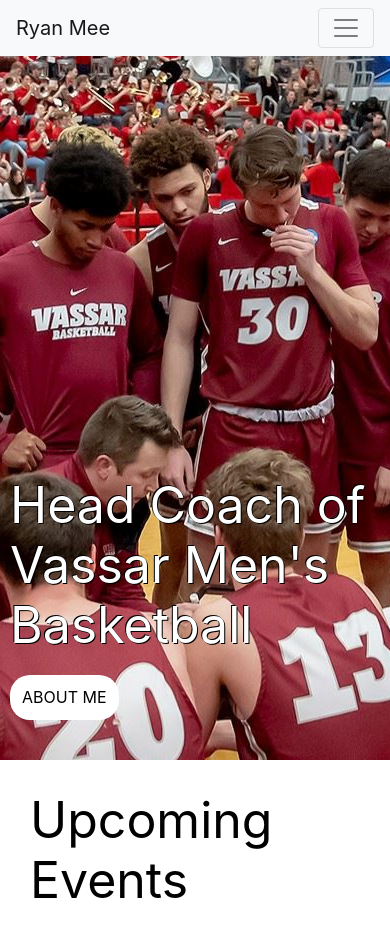
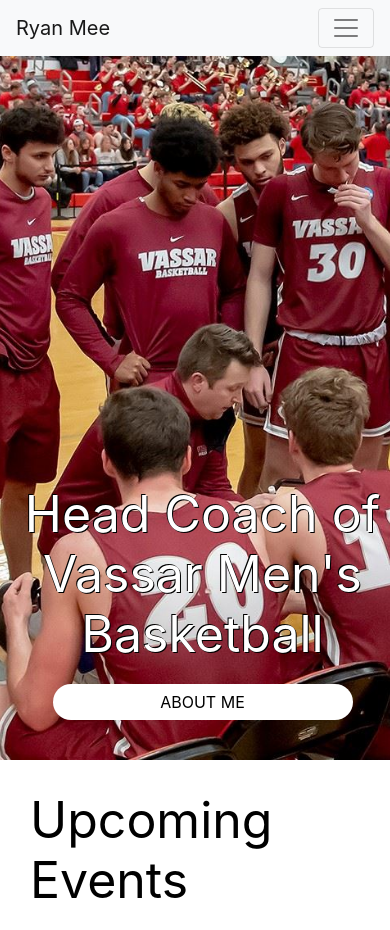
Before and after one commit to willemnielsen/coach_mee_website, a React (Create React App) app: page / in a window 390 px wide. Built offline with nearby package versions, Linux system fonts and the light colour scheme; no server answers.

Commit message:
Use background-size instead

```diff
--- a/src/components/styling/HeroSection.css
+++ b/src/components/styling/HeroSection.css
@@ -1,21 +1,16 @@
 #hero-section {
   flex-direction: column;
   display: flex;
-  top: 55px;
   height: 90vh;
-  background-image: url("../../../public/images/WPI_Huddle.jpeg");
+  background-image: url('../../../public/images/WPI_Huddle.jpeg');
   background-repeat: no-repeat;
-  margin-left: -15px;
-  margin-right: -15px;
+  background-size: cover;
+  background-position: center;
+  padding-bottom: 40px;
 }
 
 #hero-section .row {
   margin-left: 30px;
-  margin-right: 30px;
-}
-
-#hero-row {
-  margin-bottom: 40px;
 }
 
 #hero-section .title {
@@ -43,43 +38,17 @@
   border: none !important;
 }
 
-@media (max-width: 1176px) {
+@media (max-width: 640px) {
   #hero-section {
-    background-position: -300px 0px;
-  }
-}
-
-@media (max-width: 992px) {
-  #hero-section {
-    background-position: -540px 0px;
-  }
-}
-
-@media (max-width: 768px) {
-  #hero-section {
-    background-position: -700px 0px;
-  }
-}
-
-@media (min-width: 768px) {
-  #image {
-    height: 100%;
-  }
-}
-
-@media (max-width: 576px) {
-  .hero-button {
-    width: 100%;
-    height: 45px;
-  }
-
-  .hero-button:active {
-    background-color: lightgray;
-    color: black;
+    text-align: center;
   }
 
   #hero-section .row {
-    margin-left: 10px;
-    margin-right: 10px;
+    margin-left: 0;
+  }
+
+  #hero-row {
+    display: flex;
+    justify-content: center;
   }
 }
```
